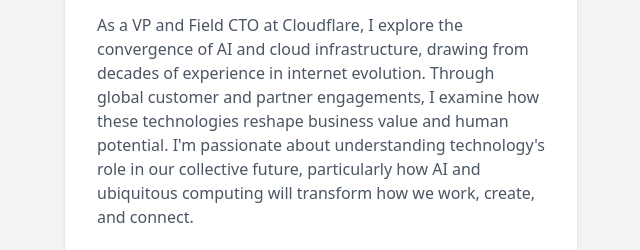
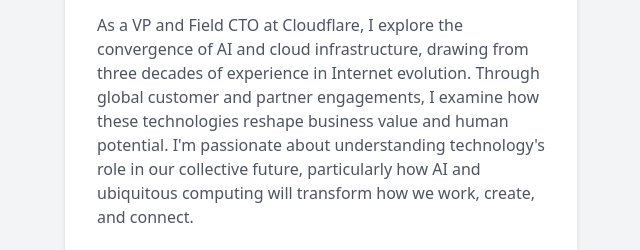
Before and after one commit to JohnEngates/link-in-bio-site, a plain HTML site: page index.html in a window 1280 px wide. Shown: the part 235-485 px from the top of the page, without its empty margins (319-959 px from the left). Drawn offline with nearby package versions, Linux system fonts and the light colour scheme.

Commit message:
Changed the bio with paragraphs 6

```diff
--- a/index.html
+++ b/index.html
@@ -32,7 +32,7 @@
     <h1 class="text-2xl font-bold mb-4">John Engates</h1>
     <!-- Bio -->
     <p class="text-gray-600 mb-6 text-left">
-      As a VP and Field CTO at Cloudflare, I explore the convergence of AI and cloud infrastructure, drawing from decades of experience in internet evolution. Through global customer and partner engagements, I examine how these technologies reshape business value and human potential. I'm passionate about understanding technology's role in our collective future, particularly how AI and ubiquitous computing will transform how we work, create, and connect.
+      As a VP and Field CTO at Cloudflare, I explore the convergence of AI and cloud infrastructure, drawing from three decades of experience in Internet evolution. Through global customer and partner engagements, I examine how these technologies reshape business value and human potential. I'm passionate about understanding technology's role in our collective future, particularly how AI and ubiquitous computing will transform how we work, create, and connect.
     </p>
     <!-- Links -->
     <div class="space-y-4">
```
